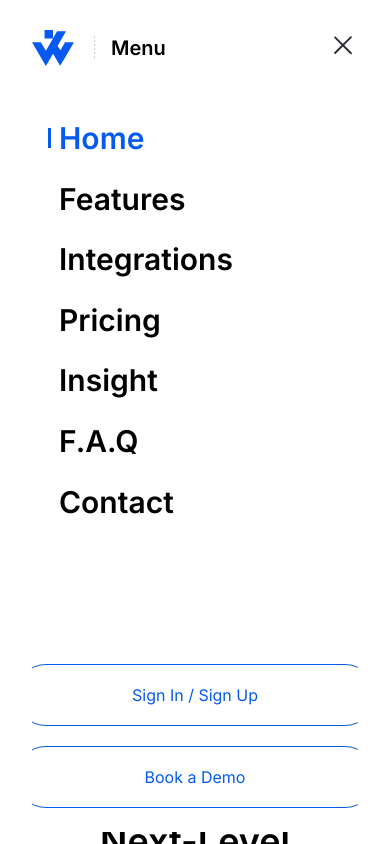
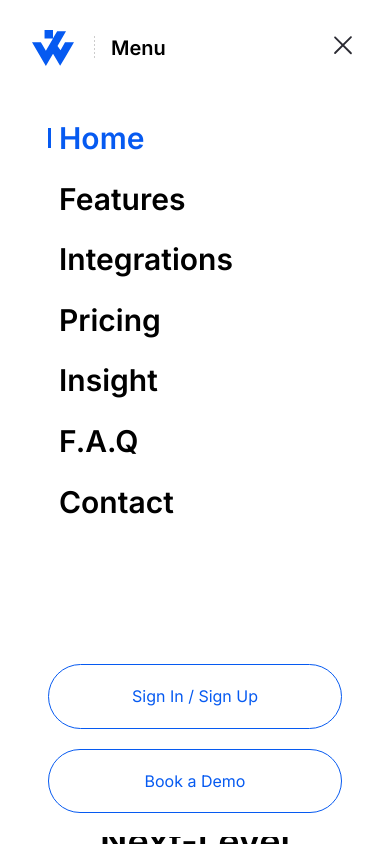
Before and after one commit to muslumdogan01/WareAct, a Next.js app in the folder wareact-frontend/: page / in a window 390 px wide. Both pictures are taken after a click on the button 343 px from the left and 45 px from the top of the page. Shown: the top 844 px of the page. Built offline with nearby package versions, Linux system fonts and the light colour scheme.

Commit message:
mobile button fixed

```diff
--- a/wareact-frontend/src/components/header/menu/mobileMenu.tsx
+++ b/wareact-frontend/src/components/header/menu/mobileMenu.tsx
@@ -50,10 +50,10 @@ const MobileMenu = ({ isOpen, setIsOpen }: MobileMenuProps) => {
             );
           })}
           <div className="mt-36 space-y-[20px] w-full flex flex-col justify-center items-center">
-            <button className=" border-[1px] border-[#065AF1] rounded-[100px] text-base leading-[1.4] transition-all duration-300 ease-in-out text-[#065AF1] hover:bg-blue-400 hover:text-white block w-[361px] h-[62px]   ">
+            <button className=" border-[1px] border-[#065AF1] rounded-[100px] text-base leading-[1.4] transition-all duration-300 ease-in-out text-[#065AF1] hover:bg-blue-400 hover:text-white py-5 w-full max-w-[361px] ">
               Sign In / Sign Up
             </button>
-            <button className=" border-[1px] border-[#065AF1] rounded-[100px] text-base leading-[1.4] transition-all duration-300 ease-in-out text-[#065AF1] hover:bg-blue-400 hover:text-white block w-[361px] h-[62px]   ">
+            <button className=" border-[1px] border-[#065AF1] rounded-[100px] text-base leading-[1.4] transition-all duration-300 ease-in-out text-[#065AF1] hover:bg-blue-400 hover:text-white  py-5 w-full max-w-[361px] ">
               Book a Demo
             </button>
           </div>
```
